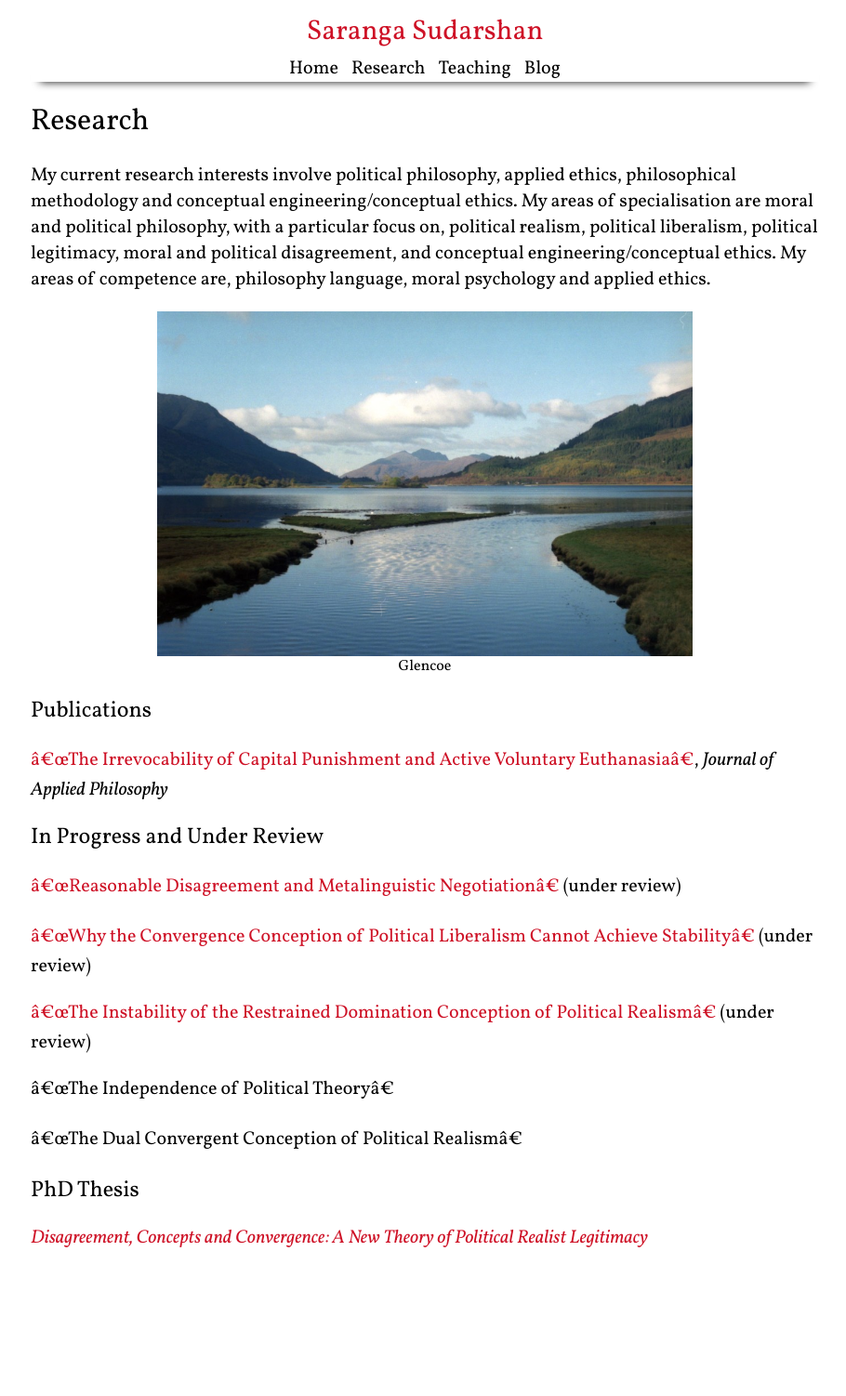
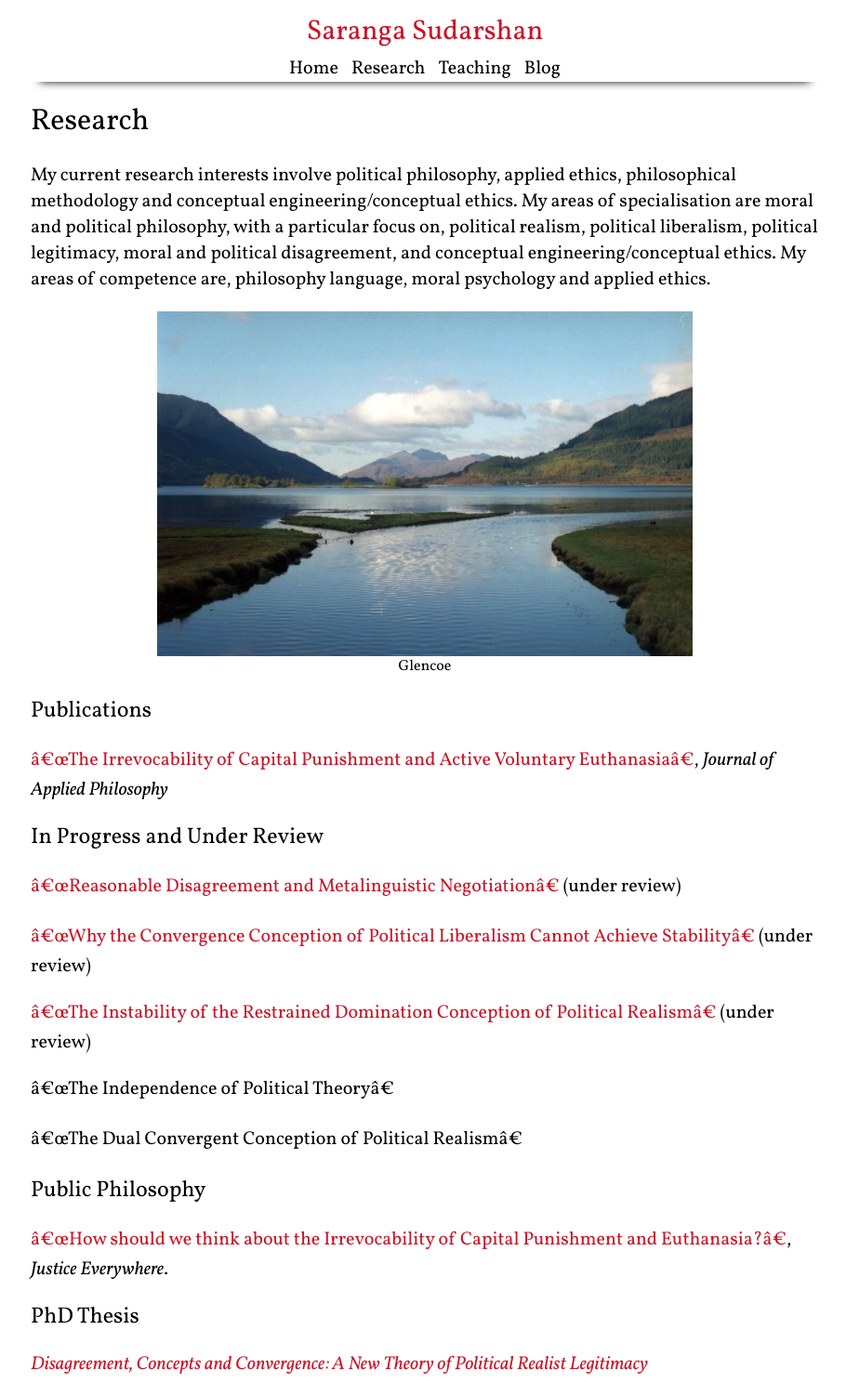
Before and after one commit to nsaranga/saranga.github.io, a Jekyll site: the page built from research.md, in a window 1280 px wide. Shown: the whole page at 93% size, without its empty margins (183-1093 px from the left). Built offline with Jekyll 4.4.1, drawn with Linux system fonts in a browser that asks for light colours; before the commit the page ends 1366 px from its top, so only the background shows below that.

Commit message:
public phil

```diff
--- a/research.md
+++ b/research.md
@@ -29,6 +29,9 @@ My current research interests involve political philosophy, applied ethics, phil
 
 "The Dual Convergent Conception of Political Realism"
 
+## Public Philosophy
+["How should we think about the Irrevocability of Capital Punishment and Euthanasia?"](http://justice-everywhere.org/health/how-should-we-think-about-the-irrevocability-of-capital-punishment-and-euthanasia/), *Justice Everywhere*.
+
 <!--
 \item Three Views on Explaining Reasonable Disagreement
 \item Reasonable Disagreement and Metalinguistic Negotiation (under review at Metaphilosophy)
```
Also changed, not shown: 1 other file.
